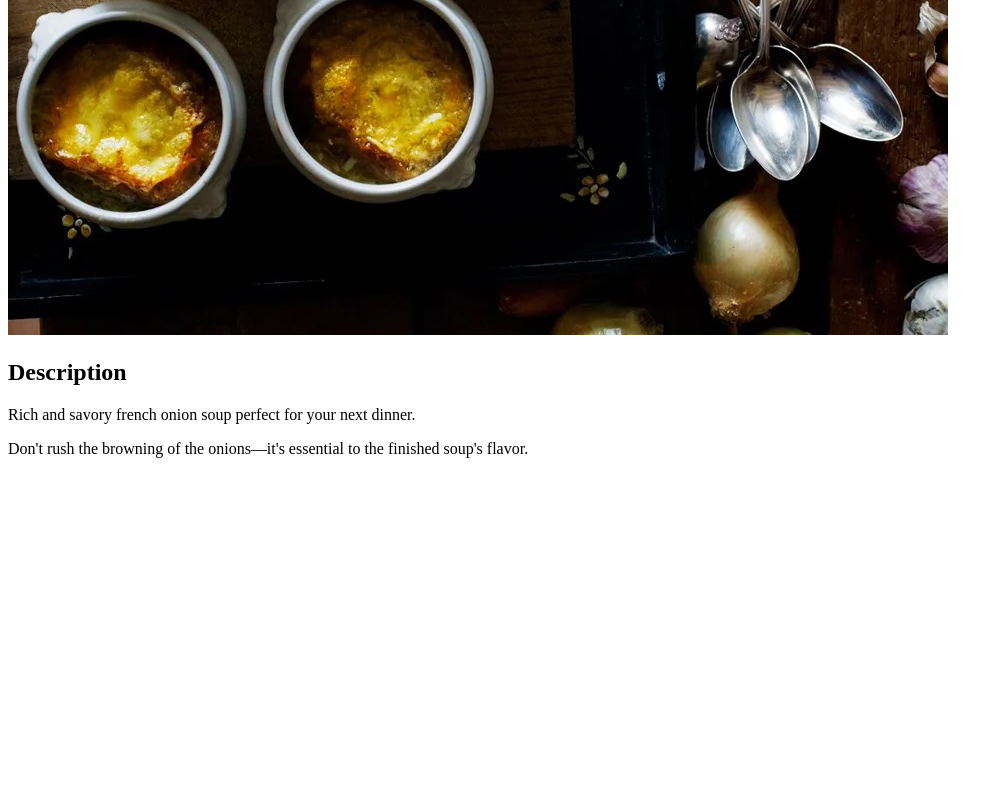
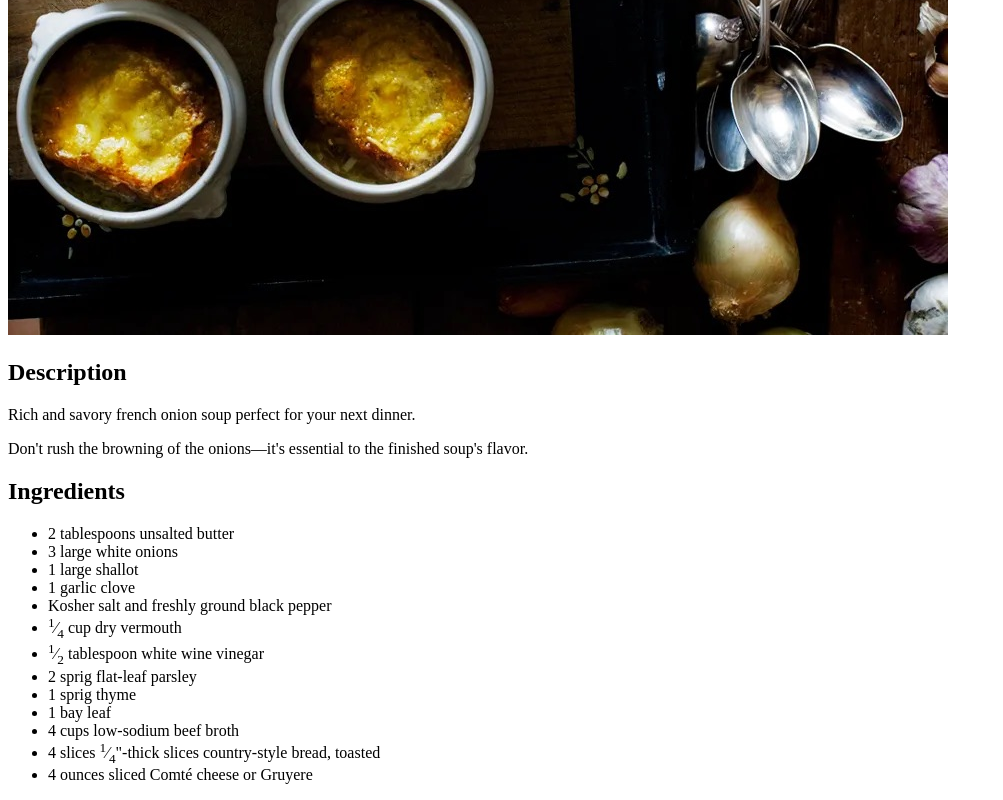
Before and after one commit to eshealy/odin-recipes, a plain HTML site: page recipes/french-onion-soup.html in a window 1280 px wide. Shown: the part 317-1117 px from the top of the page, without its empty margins (0-1003 px from the left). Before the commit the page ends 800 px from the top, so only its background shows below. Drawn offline with Linux system fonts and the light colour scheme.

Commit message:
Add ingredient section

```diff
--- a/recipes/french-onion-soup.html
+++ b/recipes/french-onion-soup.html
@@ -12,5 +12,21 @@
     <h2>Description</h2>
     <p>Rich and savory french onion soup perfect for your next dinner.</p>
     <p>Don't rush the browning of the onions—it's essential to the finished soup's flavor.</p>
+    <h2>Ingredients</h2>
+    <ul>
+        <li>2 tablespoons unsalted butter</li>
+        <li>3 large white onions</li>
+        <li>1 large shallot</li>
+        <li>1 garlic clove</li>
+        <li>Kosher salt and freshly ground black pepper</li>
+        <li><sup>1</sup>&frasl;<sub>4</sub> cup dry vermouth</li>
+        <li><sup>1</sup>&frasl;<sub>2</sub> tablespoon white wine vinegar</li>
+        <li>2 sprig flat-leaf parsley</li>
+        <li>1 sprig thyme</li>
+        <li>1 bay leaf</li>
+        <li>4 cups low-sodium beef broth</li>
+        <li>4 slices <sup>1</sup>&frasl;<sub>4</sub>"-thick slices country-style bread, toasted</li>
+        <li>4 ounces sliced Comté cheese or Gruyere</li>
+    </ul>
 </body>
 </html>
```
